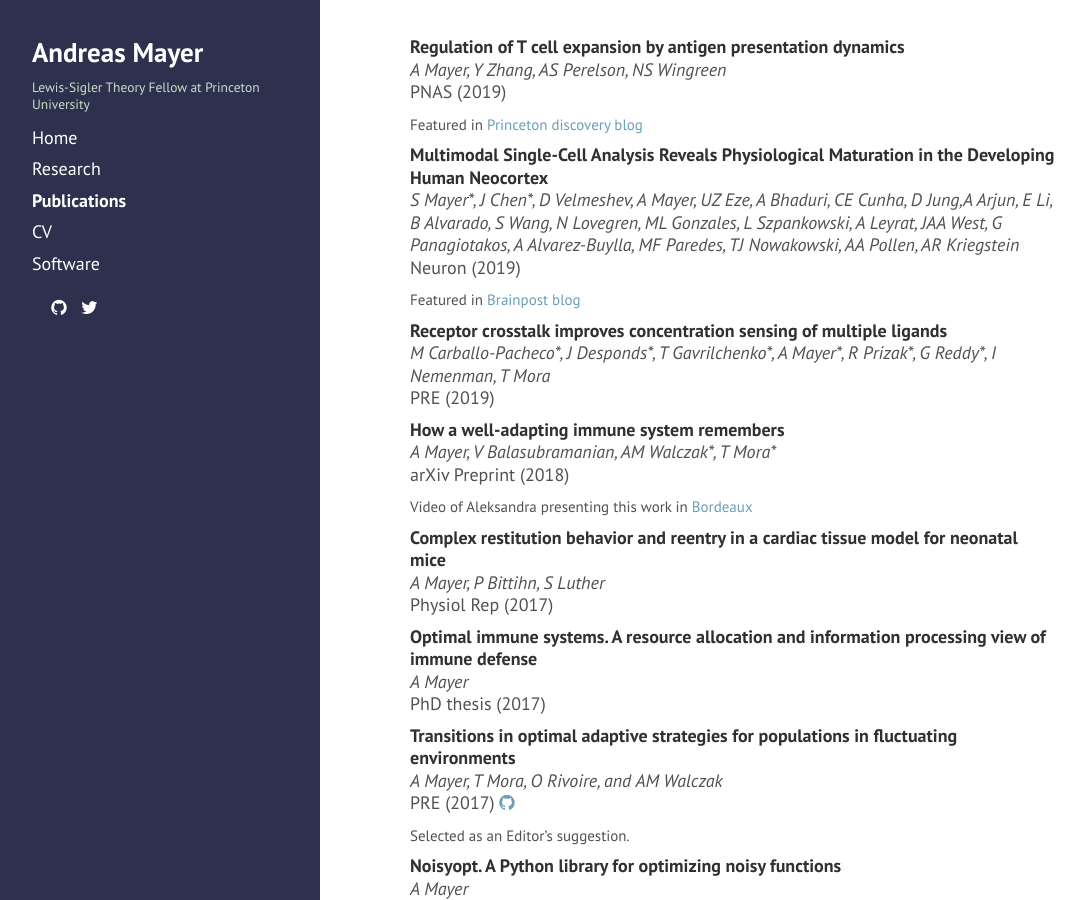
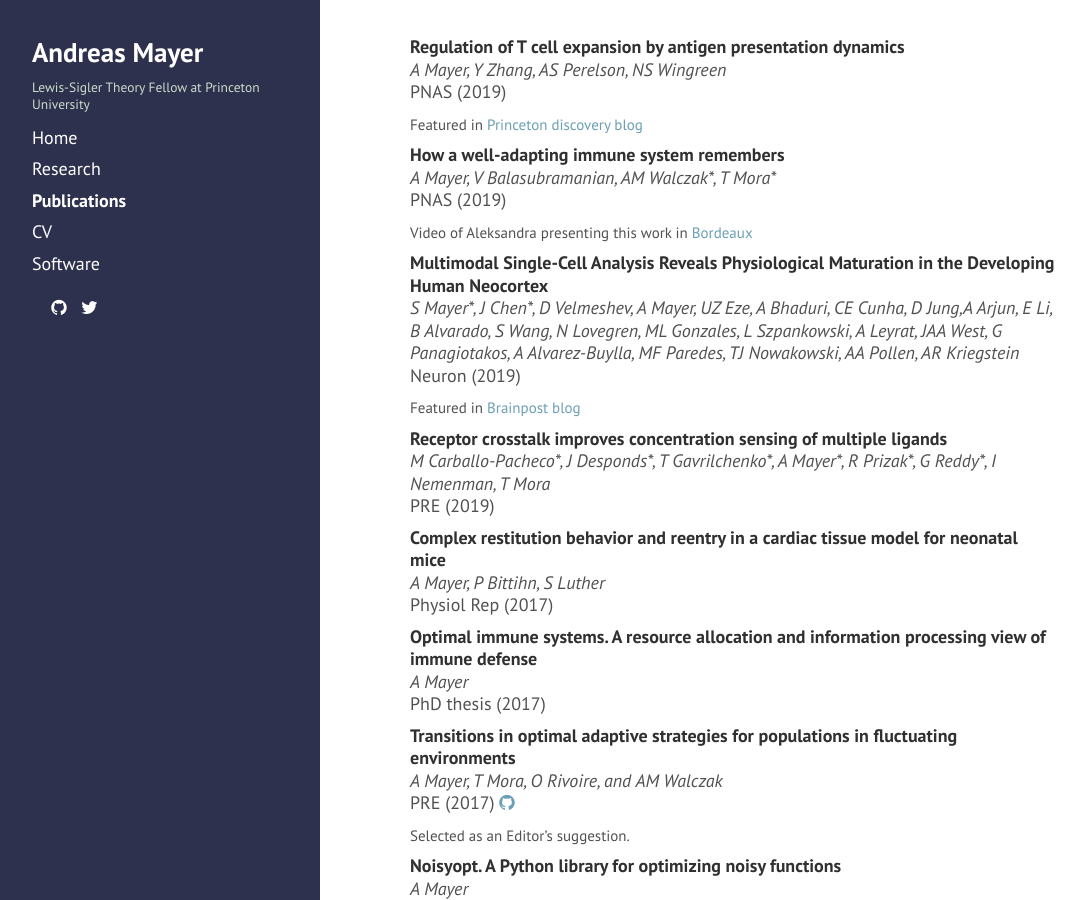
Before and after one commit to andim/andim.github.io, a Jekyll site: the page built from publications.md, in a window 1280 px wide and 900 px high. Shown: the whole window, without its empty margins (4-1089 px from the left). Built offline with Jekyll 4.4.1, drawn with Linux system fonts in a browser that asks for light colours; nearby versions of some CDN libraries; a style sheet for code colours, icons or effects is not loaded; part of the change alters nothing that is shown.

```diff
--- a/_data/publist.yml
+++ b/_data/publist.yml
@@ -6,6 +6,16 @@
   links:
       doi: https://doi.org/10.1073/pnas.1812800116
   media: "Featured in [Princeton discovery blog](https://discovery.princeton.edu/2019/03/11/for-infection-fighting-cells-a-guideline-for-expanding-the-troops/)"
+
+- authors: A Mayer, V Balasubramanian, AM Walczak\*, T Mora\*
+  title: How a well-adapting immune system remembers
+  journal: PNAS
+  year: 2019
+  detail:
+  links:
+      doi: https://doi.org/10.1073/pnas.1812810116
+  media: "Video of Aleksandra presenting this work in [Bordeaux](https://youtu.be/4WvkavDnbsY?t=7m22s)"
+
 
 - authors: S Mayer\*, J Chen\*, D Velmeshev, A Mayer, UZ Eze, A Bhaduri, CE Cunha, D Jung,A Arjun, E Li, B Alvarado, S Wang, N Lovegren, ML Gonzales, L Szpankowski, A Leyrat, JAA West, G Panagiotakos, A Alvarez-Buylla, MF Paredes, TJ Nowakowski, AA Pollen, AR Kriegstein
   title: Multimodal Single-Cell Analysis Reveals Physiological Maturation in the Developing Human Neocortex
@@ -23,15 +33,6 @@
   detail: 99 (2), 022423
   links:
       doi: https://doi.org/10.1103/PhysRevE.99.022423
-
-- authors: A Mayer, V Balasubramanian, AM Walczak\*, T Mora\*
-  title: How a well-adapting immune system remembers
-  journal: arXiv Preprint
-  year: 2018
-  detail: 1806.05753
-  links:
-      arxiv: https://arxiv.org/abs/1806.05753
-  media: "Video of Aleksandra presenting this work in [Bordeaux](https://youtu.be/4WvkavDnbsY?t=7m22s)"
 
 - authors: A Mayer, P Bittihn, S Luther
   title: Complex restitution behavior and reentry in a cardiac tissue model for neonatal mice
```
